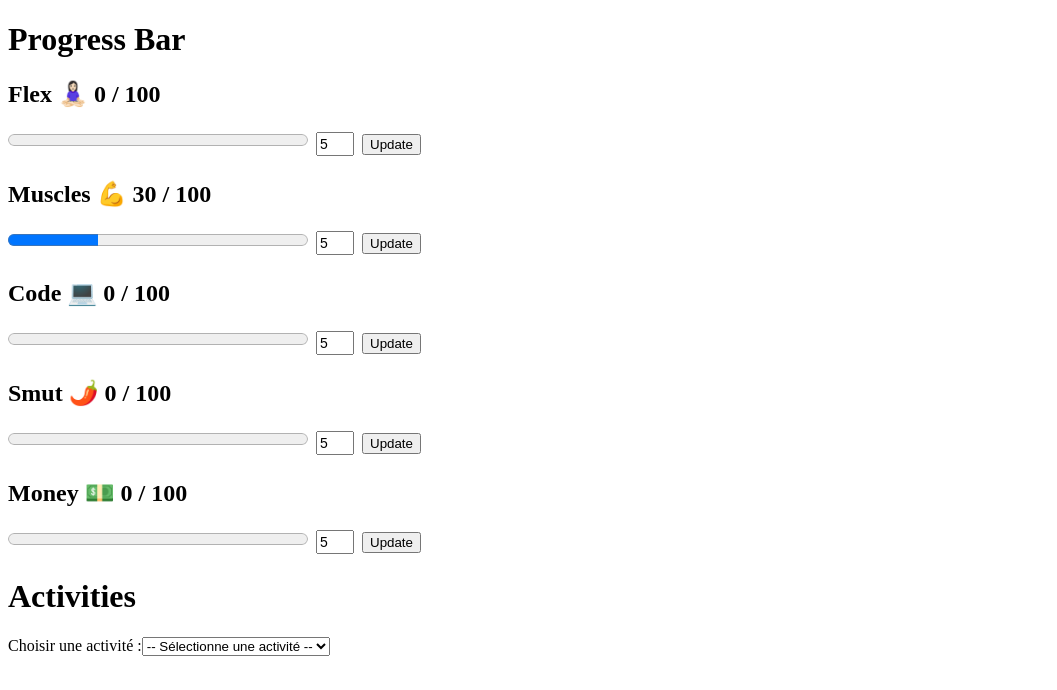
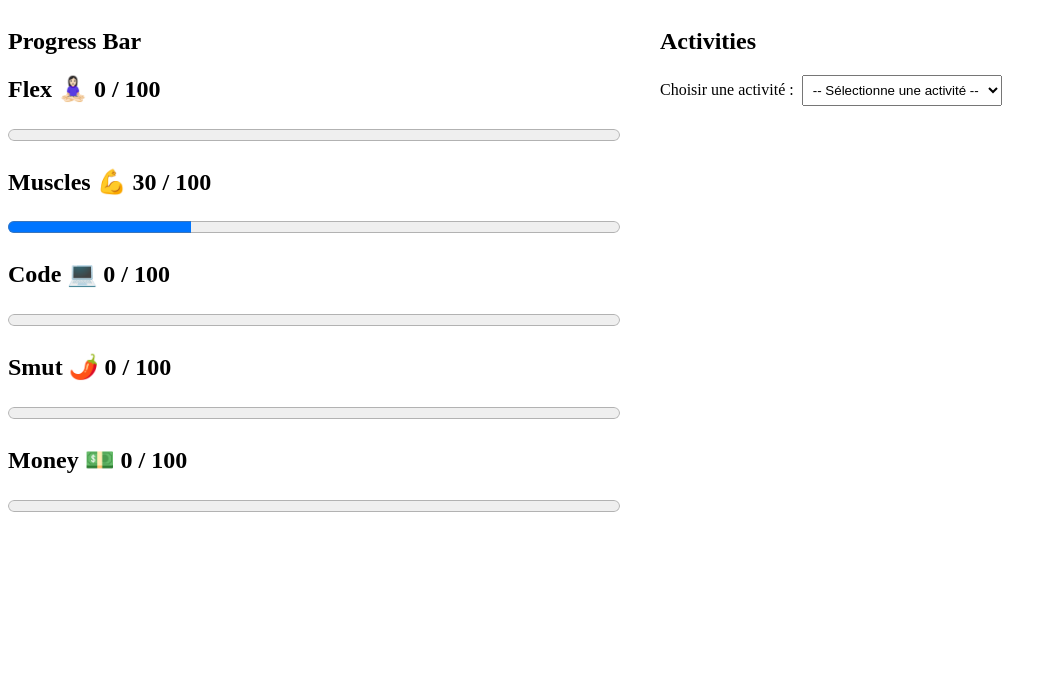
Before and after one commit to Pyropingouin/ProgressTracker, an Angular app: page / in a window 1280 px wide. Shown: the top 690 px of the page, without its empty margins (0-1057 px from the left). Built offline with nearby package versions, Linux system fonts and the light colour scheme.

Commit message:
can select activity from DB

```diff
--- a/src/app/app.css
+++ b/src/app/app.css
@@ -1,16 +1,24 @@
+.page-layout {
+  display: flex;
+  gap: 40px;
+  align-items: flex-start;
+}
+
+.left-section,
+.right-section {
+  width: 50%;
+}
+
 .progress-item {
-  margin-bottom: 24px;
+  margin-bottom: 20px;
 }
 
 progress {
-  width: 300px;
+  width: 100%;
   height: 24px;
 }
 
-.amount-input {
-  width: 30px;
-  height: 18px;
-  font-size: 14px;
-  margin-left: 8px;
-  margin-right: 8px;
+select {
+  margin: 0 8px;
+  padding: 6px;
 }
--- a/src/app/app.html
+++ b/src/app/app.html
@@ -1,60 +1,35 @@
+<div class="page-layout">
+  <section class="left-section">
     <h1>Progress Bar</h1>
 
     <div class="progress-item">
       <h2>Flex 🧘🏻‍♀️ {{ flex }} / {{ maxProgress }}</h2>
       <progress [value]="flex" [max]="maxProgress"></progress>
-
-  <input class="amount-input" #flexAmount type="number" value="5" />
-
-  <button (click)="increaseFlex(+flexAmount.value)">Update</button>
     </div>
 
     <div class="progress-item">
       <h2>Muscles 💪 {{ muscles }} / {{ maxProgress }}</h2>
       <progress [value]="muscles" [max]="maxProgress"></progress>
-  <input class="amount-input" #muscleAmount type="number" value="5" />
-
-  <button (click)="increaseMuscles(+muscleAmount.value)">Update</button>
     </div>
 
     <div class="progress-item">
       <h2>Code 💻 {{ code }} / {{ maxProgress }}</h2>
       <progress [value]="code" [max]="maxProgress"></progress>
-
-  <input class="amount-input" #codeAmount type="number" value="5" />
-
-  <button (click)="increaseCode(+codeAmount.value)">Update</button>
     </div>
 
     <div class="progress-item">
       <h2>Smut 🌶️ {{ smut }} / {{ maxProgress }}</h2>
       <progress [value]="smut" [max]="maxProgress"></progress>
-  <input class="amount-input" #smutAmount type="number" value="5" />
-
-  <button (click)="increaseSmut(+smutAmount.value)">Update</button>
     </div>
 
     <div class="progress-item">
       <h2>Money 💵 {{ money }} / {{ maxProgress }}</h2>
       <progress [value]="money" [max]="maxProgress"></progress>
-  <input class="amount-input" #moneyAmount type="number" value="5" />
+    </div>
+  </section>
 
-  <button (click)="increaseMoney(+moneyAmount.value)">Update</button>
-</div>
-
+  <section class="right-section">
     <h1>Activities</h1>
-<!--
-@for (activity of activities; track activity.id) {
-<div class="activity-card">
-  <h3>{{ activity.emoji }} {{ activity.name }}</h3>
-
-  <p>
-    Muscles: {{ activity.rewards.muscles ?? 0 }}, Flex: {{ activity.rewards.flex
-    ?? 0 }}, Code: {{ activity.rewards.code ?? 0 }}, Smut: {{
-    activity.rewards.smut ?? 0 }}, Money: {{ activity.rewards.money ?? 0 }}
-  </p>
-</div>
-} -->
 
     <label for="activity">Choisir une activité :</label>
 
@@ -78,4 +53,10 @@
       <p>Smut : {{ selectedActivity.rewards.smut ?? 0 }}</p>
       <p>Money : {{ selectedActivity.rewards.money ?? 0 }}</p>
     </div>
+
+    <button (click)="addActivity(+selectedActivity.id)">
+      Add this activity
+    </button>
     }
+  </section>
+</div>
--- a/src/app/app.ts
+++ b/src/app/app.ts
@@ -22,24 +22,39 @@ export class App {
   smut: number = 0;
   money: number = 0;
 
-  increaseMuscles(amount: number): void {
-    this.muscles = Math.min(this.muscles + amount, this.maxProgress);
-  }
+  addActivity(activityID: number): void {
+    const activity = this.activities.find(
+      (activity) => activity.id === activityID,
+    );
 
-  increaseFlex(amount: number): void {
-    this.flex = Math.min(this.flex + amount, this.maxProgress);
-  }
+    if (!activity) {
+      return;
+    }
 
-  increaseCode(amount: number): void {
-    this.code = Math.min(this.code + amount, this.maxProgress);
-  }
+    this.muscles = Math.min(
+      this.muscles + (activity.rewards.muscles ?? 0),
+      this.maxProgress,
+    );
 
-  increaseSmut(amount: number): void {
-    this.smut = Math.min(this.smut + amount, this.maxProgress);
-  }
+    this.flex = Math.min(
+      this.flex + (activity.rewards.flex ?? 0),
+      this.maxProgress,
+    );
 
-  increaseMoney(amount: number): void {
-    this.money = Math.min(this.money + amount, this.maxProgress);
+    this.code = Math.min(
+      this.code + (activity.rewards.code ?? 0),
+      this.maxProgress,
+    );
+
+    this.smut = Math.min(
+      this.smut + (activity.rewards.smut ?? 0),
+      this.maxProgress,
+    );
+
+    this.money = Math.min(
+      this.money + (activity.rewards.money ?? 0),
+      this.maxProgress,
+    );
   }
 
   activities: Activity[] = activitiesData;
```
Lines whose indentation alone changed are shown as unchanged.
